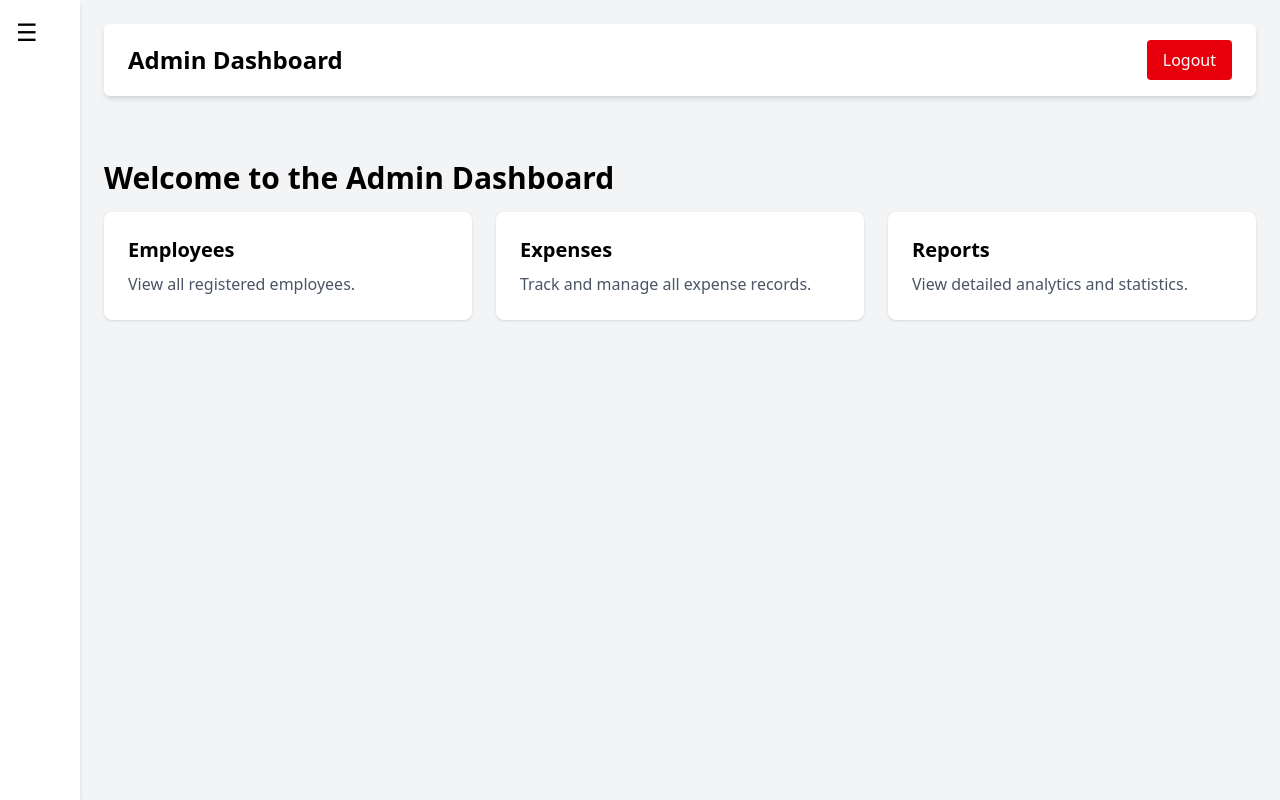
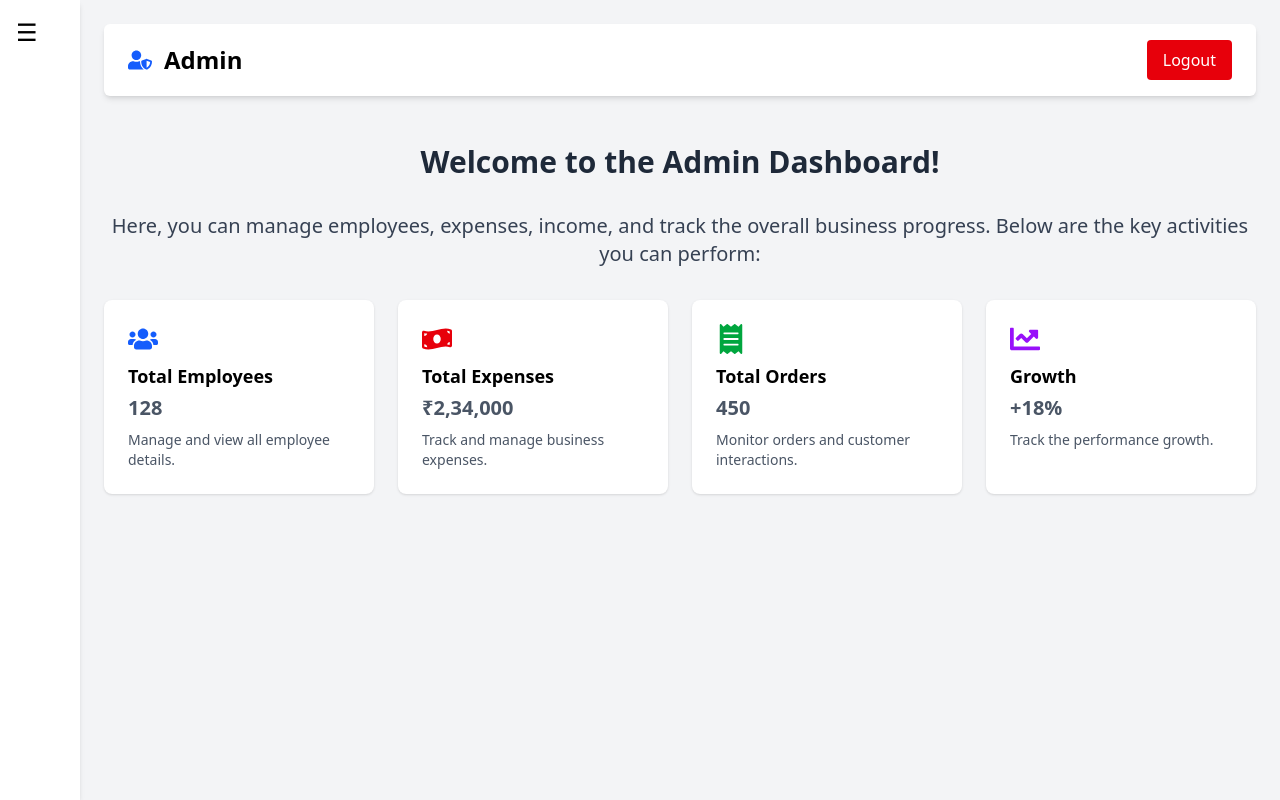
Before and after one commit to Arunesh155/Track_ship, a React (Vite) app in the folder frontend/: page /admin/dashboard in a window 1280 px wide. Built offline with nearby package versions, Linux system fonts and the light colour scheme; sample sign-in values are in the browser's storage.

Commit message:
90% completed

```diff
--- a/frontend/src/components/expense/admin/AdminDashboard.jsx
+++ b/frontend/src/components/expense/admin/AdminDashboard.jsx
@@ -1,6 +1,6 @@
 import React, { useEffect, useState } from "react";
 import { useNavigate } from "react-router-dom";
-import { FaUserPlus, FaMoneyBillWave, FaReceipt, FaChartPie, FaDollarSign, FaHistory, FaChartLine } from "react-icons/fa";
+import { FaUserShield, FaUsers, FaUserPlus, FaMoneyBillWave, FaReceipt, FaChartPie, FaHistory, FaChartLine, FaClipboardList } from "react-icons/fa";
 
 const AdminDashboard = () => {
   const navigate = useNavigate();
@@ -43,6 +43,17 @@ const AdminDashboard = () => {
               </button>
             </div>
 
+            {/* View Employee */}
+            <div className="group relative">
+              <button
+                className="flex items-center gap-4 w-full px-4 py-3 text-black hover:bg-gray-200 rounded-md transition"
+                onClick={() => navigate("/employee/all")}
+              >
+                <FaUsers />
+                <span className="text-md font-medium">View Employee</span>
+              </button>
+            </div>
+
             {/* Manage Expense */}
             <div className="group relative">
               <button
@@ -60,8 +71,8 @@ const AdminDashboard = () => {
                 className="flex items-center gap-4 w-full px-4 py-3 text-black hover:bg-gray-200 rounded-md transition"
                 onClick={() => navigate("/admin/manage-income")}
               >
-                <FaDollarSign />
-                <span className="text-md font-medium">Manage Income</span>
+                <FaClipboardList />
+                <span className="text-md font-medium">Manage Order</span>
               </button>
             </div>
 
@@ -83,7 +94,7 @@ const AdminDashboard = () => {
                 onClick={() => navigate("/admin/income-history")}
               >
                 <FaReceipt />
-                <span className="text-md font-medium">Income History</span>
+                <span className="text-md font-medium">Order History</span>
               </button>
             </div>
 
@@ -93,7 +104,7 @@ const AdminDashboard = () => {
                 className="flex items-center gap-4 w-full px-4 py-3 text-black hover:bg-gray-200 rounded-md transition"
                 onClick={() => navigate("/admin/summary")}
               >
-                <FaChartLine/>
+                <FaChartLine />
                 <span className="text-md font-medium">Summary</span>
               </button>
             </div>
@@ -116,7 +127,12 @@ const AdminDashboard = () => {
       <div className="flex-1 p-6">
         {/* Top Navbar */}
         <div className="flex justify-between items-center text-black py-4 px-6 shadow-md bg-white rounded-md">
-          <h1 className="text-2xl font-bold">Admin Dashboard</h1>
+          {/* Admin Icon and Text */}
+          <div className="flex items-center gap-3">
+            <FaUserShield className="text-2xl text-blue-600" /> {/* Admin icon */}
+            <h1 className="text-2xl font-bold">Admin</h1>
+          </div>
+
           <button
             className="bg-red-600 hover:bg-red-700 text-white px-4 py-2 rounded transition-colors duration-300"
             onClick={() => {
@@ -128,31 +144,39 @@ const AdminDashboard = () => {
           </button>
         </div>
 
-        {/* Dashboard Main Content */}
-        <div className="mt-16">
-          <h2 className="text-3xl font-semibold mb-4">
-            Welcome to the Admin Dashboard
+        <div className="mt-12">
+          <h2 className="text-3xl font-bold text-gray-800 mb-8 text-center">
+            Welcome to the Admin Dashboard!
           </h2>
-          <div className="grid grid-cols-1 sm:grid-cols-2 lg:grid-cols-3 gap-6">
-            <div
-              className="p-6 bg-white rounded-lg shadow hover:shadow-lg transition cursor-pointer"
-              onClick={() => navigate("/employee/all")}
-            >
-              <h3 className="text-xl font-semibold mb-2">Employees</h3>
-              <p className="text-gray-600">View all registered employees.</p>
+          <p className="text-xl text-gray-700 mb-8 text-center">
+            Here, you can manage employees, expenses, income, and track the overall business progress. Below are the key activities you can perform:
+          </p>
+
+          {/* Activities Summary */}
+          <div className="grid grid-cols-1 md:grid-cols-2 lg:grid-cols-4 gap-6 mb-10">
+            <div className="bg-white p-6 rounded-lg shadow hover:shadow-lg transition">
+              <FaUsers className="text-blue-600 text-3xl mb-2" />
+              <h4 className="text-lg font-semibold">Total Employees</h4>
+              <p className="text-gray-600 mt-1 text-xl font-bold">128</p>
+              <p className="text-sm text-gray-600 mt-2">Manage and view all employee details.</p>
             </div>
-
-            <div className="p-6 bg-white rounded-lg shadow hover:shadow-lg transition">
-              <h3 className="text-xl font-semibold mb-2">Expenses</h3>
-              <p className="text-gray-600">
-                Track and manage all expense records.
-              </p>
+            <div className="bg-white p-6 rounded-lg shadow hover:shadow-lg transition">
+              <FaMoneyBillWave className="text-red-600 text-3xl mb-2" />
+              <h4 className="text-lg font-semibold">Total Expenses</h4>
+              <p className="text-gray-600 mt-1 text-xl font-bold">₹2,34,000</p>
+              <p className="text-sm text-gray-600 mt-2">Track and manage business expenses.</p>
             </div>
-            <div className="p-6 bg-white rounded-lg shadow hover:shadow-lg transition">
-              <h3 className="text-xl font-semibold mb-2">Reports</h3>
-              <p className="text-gray-600">
-                View detailed analytics and statistics.
-              </p>
+            <div className="bg-white p-6 rounded-lg shadow hover:shadow-lg transition">
+              <FaReceipt className="text-green-600 text-3xl mb-2" />
+              <h4 className="text-lg font-semibold">Total Orders</h4>
+              <p className="text-gray-600 mt-1 text-xl font-bold">450</p>
+              <p className="text-sm text-gray-600 mt-2">Monitor orders and customer interactions.</p>
+            </div>
+            <div className="bg-white p-6 rounded-lg shadow hover:shadow-lg transition">
+              <FaChartLine className="text-purple-600 text-3xl mb-2" />
+              <h4 className="text-lg font-semibold">Growth</h4>
+              <p className="text-gray-600 mt-1 text-xl font-bold">+18%</p>
+              <p className="text-sm text-gray-600 mt-2">Track the performance growth.</p>
             </div>
           </div>
         </div>
--- a/frontend/src/components/expense/admin/ExpenseHistory.jsx
+++ b/frontend/src/components/expense/admin/ExpenseHistory.jsx
@@ -27,42 +27,48 @@ const ExpenseHistory = () => {
   }, []);
 
   return (
-    <div className="p-6">
+    <div className="p-6 relative">
       <button
         onClick={() => navigate("/admin/dashboard")}
         className="absolute top-4 left-4 bg-gray-300 hover:bg-gray-400 text-black px-4 py-2 rounded shadow"
       >
         ←
       </button>
-      <h2 className="text-2xl font-bold text-center mb-4">Expense History</h2>
+      <h2 className="text-2xl font-bold text-center mb-6">Expense History</h2>
 
       {loading ? (
         <p>Loading expenses...</p>
       ) : expenses.length === 0 ? (
         <p>No expenses found.</p>
       ) : (
+        <div className="overflow-x-auto">
           <table className="min-w-full bg-white border border-gray-300 rounded-lg shadow">
-          <thead className="bg-gray-200 text-left">
+            <thead className="bg-gray-100 text-left">
               <tr>
+                <th className="px-4 py-2 border-b">Employee</th>
                 <th className="px-4 py-2 border-b">Title</th>
                 <th className="px-4 py-2 border-b">Amount</th>
-              <th className="px-4 py-2 border-b">Category</th>
-              <th className="px-4 py-2 border-b">Timestamp</th>
+                <th className="px-4 py-2 border-b">Date</th>
+                <th className="px-4 py-2 border-b">Status</th>
+                <th className="px-4 py-2 border-b">Payment</th>
               </tr>
             </thead>
             <tbody>
               {expenses.map((expense) => (
-              <tr key={expense._id} className="hover:bg-gray-100">
+                <tr key={expense._id} className="hover:bg-gray-50">
+                  <td className="px-4 py-2 border-b">{expense.employeeName || "N/A"}</td>
                   <td className="px-4 py-2 border-b">{expense.title}</td>
                   <td className="px-4 py-2 border-b">₹{expense.amount}</td>
-                <td className="px-4 py-2 border-b">{expense.category}</td>
-                <td className="px-4 py-2 border-b">
-                  {new Date(expense.timestamp).toLocaleString()}
+                  <td className="px-4 py-2 border-b">{expense.date}</td>
+                  <td className={`px-4 py-2 border-b ${expense.status === "rejected" ? "text-red-600" : "text-green-600"}`}>
+                    {expense.status}
                   </td>
+                  <td className="px-4 py-2 border-b">{expense.paymentStatus}</td>
                 </tr>
               ))}
             </tbody>
           </table>
+        </div>
       )}
     </div>
   );
--- a/frontend/src/components/expense/employee/EmployeeDashboard.jsx
+++ b/frontend/src/components/expense/employee/EmployeeDashboard.jsx
@@ -1,16 +1,21 @@
 import React, { useEffect, useState } from "react";
 import { useNavigate } from "react-router-dom";
-import { FaPlusCircle, FaListAlt } from "react-icons/fa";
+import { FaPlusCircle, FaListAlt, FaUserCircle } from "react-icons/fa";
 
 const EmployeeDashboard = () => {
   const navigate = useNavigate();
   const [isSidebarOpen, setIsSidebarOpen] = useState(false);
+  const [employeeName, setEmployeeName] = useState("");
 
   useEffect(() => {
     const token = localStorage.getItem("employeeToken");
     if (!token) {
       alert("Unauthorized! Please log in.");
       navigate("/employee/login");
+    } else {
+      // Decode the token to get the employee name
+      const decodedToken = JSON.parse(atob(token.split('.')[1]));
+      setEmployeeName(decodedToken.name); // Assuming 'name' is the field in the token payload
     }
   }, [navigate]);
 
@@ -23,9 +28,7 @@ const EmployeeDashboard = () => {
     <div className="min-h-screen bg-gray-100 flex">
       {/* Sidebar */}
       <div
-        className={`bg-white shadow-md ${
-          isSidebarOpen ? "w-64" : "w-20"
-        } transition-all duration-300 ease-in-out h-screen`}
+        className={`bg-white shadow-md ${isSidebarOpen ? "w-64" : "w-20"} transition-all duration-300 ease-in-out h-screen`}
       >
         {/* Hamburger Icon */}
         <button
@@ -67,7 +70,11 @@ const EmployeeDashboard = () => {
       <div className="flex-1 p-6">
         {/* Top Navbar */}
         <div className="flex justify-between items-center text-black py-4 px-6 shadow-md bg-white rounded-md">
-          <h1 className="text-2xl font-bold">Employee Dashboard</h1>
+          <div className="flex items-center gap-3">
+            <FaUserCircle className="text-2xl text-gray-700" />
+            <h1 className="text-2xl font-bold">Employee</h1>
+          </div>
+
           <button
             className="bg-red-600 hover:bg-red-700 text-white px-4 py-2 rounded transition-colors duration-300"
             onClick={handleLogout}
@@ -77,18 +84,27 @@ const EmployeeDashboard = () => {
         </div>
 
         {/* Dashboard Main Content */}
-        <div className="mt-16">
-          <h2 className="text-3xl font-semibold mb-4">
-            Welcome to Your Dashboard
+        <div className="mt-12">
+          <h2 className="text-3xl font-bold text-gray-800 mb-8 text-center">
+            Welcome, {employeeName || "Employee"}!
           </h2>
-          <div className="grid grid-cols-1 sm:grid-cols-2 lg:grid-cols-3 gap-6">
-            <div className="p-6 bg-white rounded-lg shadow hover:shadow-lg transition">
-              <h3 className="text-xl font-semibold mb-2">Add Expense</h3>
-              <p className="text-gray-600">Submit your new expense entry.</p>
+          <p className="text-xl text-gray-700 mb-8 text-center">
+            Here, you can manage and track your expenses. Below are the key actions you can perform:
+          </p>
+
+          {/* Activities Summary */}
+          <div className="grid grid-cols-1 md:grid-cols-2 lg:grid-cols-2 gap-6 mb-10">
+            <div className="bg-white p-6 rounded-lg shadow hover:shadow-lg transition">
+              <FaPlusCircle className="text-blue-600 text-3xl mb-2" />
+              <h4 className="text-lg font-semibold">Add Expense</h4>
+              <p className="text-gray-600 mt-1 text-xl font-bold">Submit your new expense entry</p>
+              <p className="text-sm text-gray-600 mt-2">Submit details for new business-related expenses.</p>
             </div>
-            <div className="p-6 bg-white rounded-lg shadow hover:shadow-lg transition">
-              <h3 className="text-xl font-semibold mb-2">My Expenses</h3>
-              <p className="text-gray-600">Review all your submitted expenses.</p>
+            <div className="bg-white p-6 rounded-lg shadow hover:shadow-lg transition">
+              <FaListAlt className="text-green-600 text-3xl mb-2" />
+              <h4 className="text-lg font-semibold">My Expenses</h4>
+              <p className="text-gray-600 mt-1 text-xl font-bold">Review all your submitted expenses</p>
+              <p className="text-sm text-gray-600 mt-2">Track and manage all your submitted expenses over time.</p>
             </div>
           </div>
         </div>
```
Lines whose indentation alone changed are shown as unchanged.
